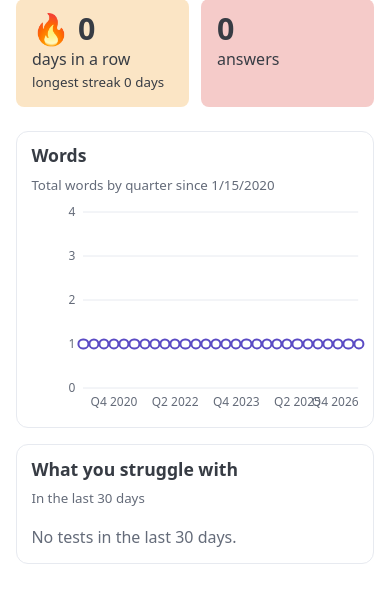
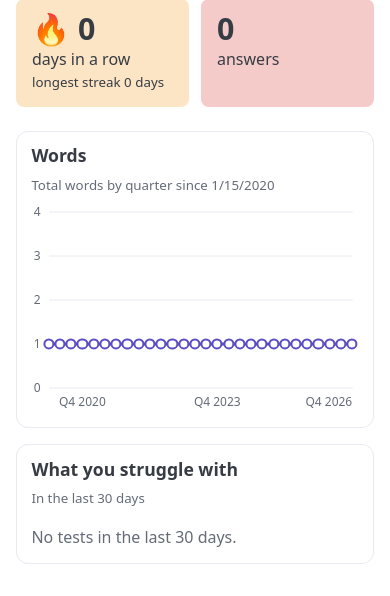
Before and after one commit to superboo2/vocaboo, a Django app: page /stats/ in a window 390 px wide. Shown: the part 291-887 px from the top of the page. Run offline with Django 5.2, Linux system fonts and the light colour scheme; a user stored in the database is signed in; tables that the repository leaves empty hold one stand-in row (values such as "Sample post"); data that the repository does not hold is empty.

Commit message:
fix: line charts fill the width on a phone, fewer dates

```diff
--- a/static/css/app.css
+++ b/static/css/app.css
@@ -1922,10 +1922,13 @@ main:focus {
   margin: 0.5rem 0 2rem;
 }
 
+/* As wide as the longest number (--axis-chars from the template), so there is no empty
+   space on the left */
 .line-chart-y {
   position: relative;
   flex-shrink: 0;
-  width: 2.75rem;
+  width: calc(var(--axis-chars, 3) * 1ch + 0.15rem);
+  font-size: 0.75rem;
 }
 
 .line-chart-y small,
@@ -1941,9 +1944,11 @@ main:focus {
   transform: translateY(-50%);
 }
 
+/* A little room on the right, so the last dot does not touch the edge */
 .line-chart-plot {
   position: relative;
   flex: 1;
+  margin-right: 0.4rem;
 }
 
 .line-chart-plot svg {
@@ -1991,6 +1996,13 @@ main:focus {
 /* The last date ends at the right edge, so it does not go over it */
 .line-chart-x small:last-child {
   transform: translateX(-100%);
+}
+
+/* On a phone every second date (from the last one back), so they do not run together */
+@media (max-width: 576px) {
+  .line-chart-x small:nth-last-child(2n) {
+    display: none;
+  }
 }
 
 /* The line of the words chart in the second colour (green is for the ratings) */
--- a/study/stats.py
+++ b/study/stats.py
@@ -612,6 +612,8 @@ def _line_chart(labels, values, most_labels=5):
         "segments": [" ".join(segment) for segment in segments],
         "ticks": ticks,
         "labels": shown,
+        # The longest number of the y axis, so its column is just as wide
+        "axis_chars": max(len(tick["label"]) for tick in ticks),
     }
 
 
--- a/study/templates/study/_chart.html
+++ b/study/templates/study/_chart.html
@@ -3,7 +3,7 @@
 {# the lines in a 0–100 box stretched to the width; the texts and dots are HTML, so they #}
 {# keep their size on a phone. #}
 <div class="line-chart {{ tone }}" role="img" aria-label="{{ label }}">
-  <div class="line-chart-y">
+  <div class="line-chart-y" style="--axis-chars: {{ chart.axis_chars }}">
     {% for tick in chart.ticks %}<small style="top: {{ tick.top }}%">{{ tick.label }}</small>{% endfor %}
   </div>
   <div class="line-chart-plot">
```
